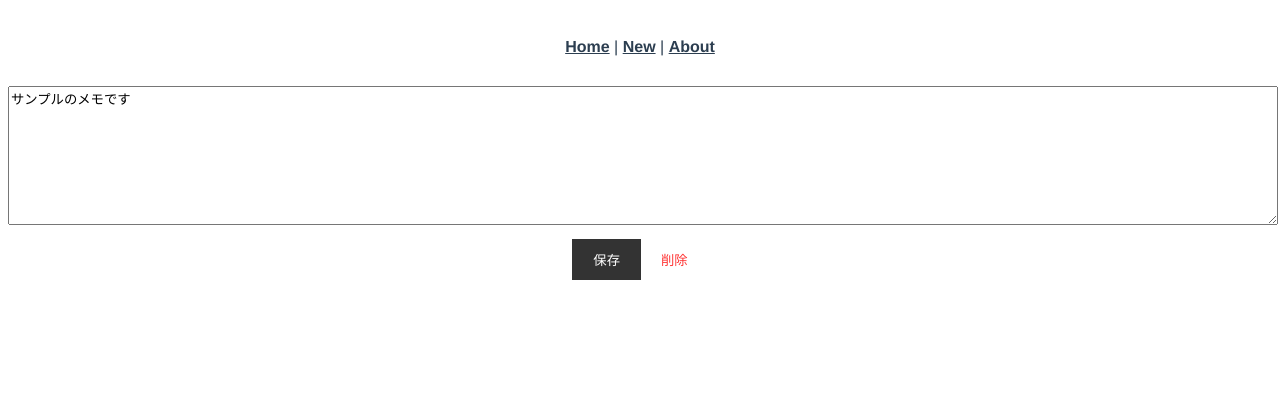
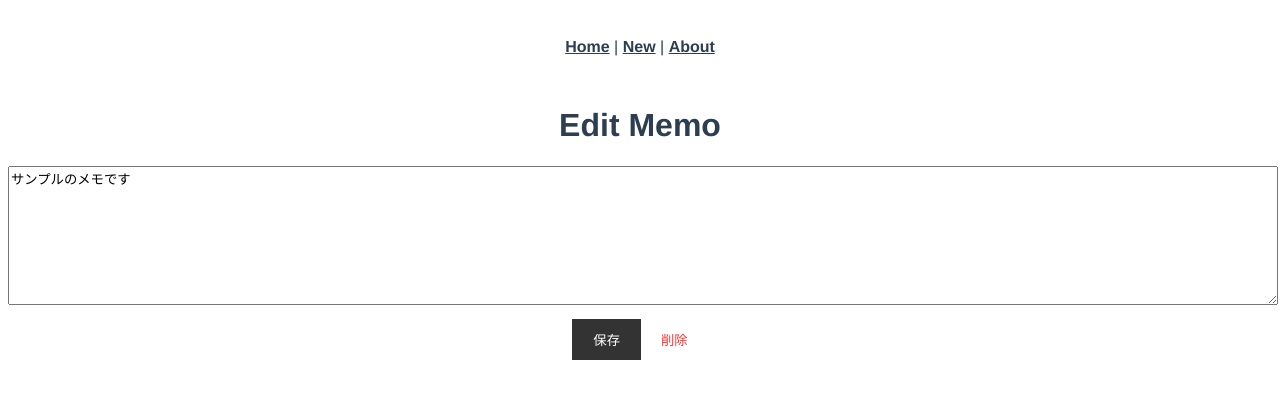
Before and after one commit to kota-kaneta/Hard-perfect-score-answer-Kas, a Vue app: page /edit/1 in a window 1280 px wide. Shown: the top 398 px of the page. Built offline with nearby package versions, Linux system fonts and the light colour scheme.

Commit message:
タイトルコンポーネント

```diff
--- /dev/null
+++ b/src/components/Header.vue
@@ -0,0 +1,11 @@
+<template>
+    <header>
+        <h1><slot></slot></h1>
+    </header>
+</template>
+
+<script>
+  export default {
+    name: 'Header'
+  }
+</script>
--- a/src/views/Edit.vue
+++ b/src/views/Edit.vue
@@ -1,5 +1,6 @@
 <template>
   <div class="editor">
+    <Header>Edit Memo</Header>
     <textarea name="memo" v-model="memoBody"></textarea>
     <button @click="save">保存</button>
     <button class="remove" @click="remove">削除</button>
@@ -15,8 +16,12 @@
 </style>
 
 <script>
+import Header from "@/components/Header.vue"
   export default {
     name: "edit",
+    components: {
+      Header
+    },
     data: function(){
       return {
         memoBody: ''
--- a/src/views/Home.vue
+++ b/src/views/Home.vue
@@ -1,5 +1,6 @@
 <template>
   <div class="home">
+    <Header>My memos</Header>
     <ul>
       <li v-for="memo in newest" :key="memo.id">
         <router-link :to="{name: 'Edit', params: {id: memo.id}}">
@@ -11,8 +12,12 @@
 </template>
 
 <script>
+  import Header from "@/components/Header.vue";
   export default {
     name: "home",
+    components: {
+      Header
+    },
     computed: {
       newest: function() {
         return this.$store.state.memos.slice().reverse();
--- a/src/views/New.vue
+++ b/src/views/New.vue
@@ -1,14 +1,18 @@
 <template>
   <div class="editor">
-    <h1>New Memo</h1>
+    <Header>New Memo</Header>
     <textarea name="memo" v-model="memoBody"></textarea>
     <button @click="save">保存</button>
   </div>
 </template>
 
 <script>
+import Header from "@/components/Header.vue"
   export default {
     name: "new",
+    components: {
+      Header
+    },
     data: function(){
       return{
         memoBody: ""
```
